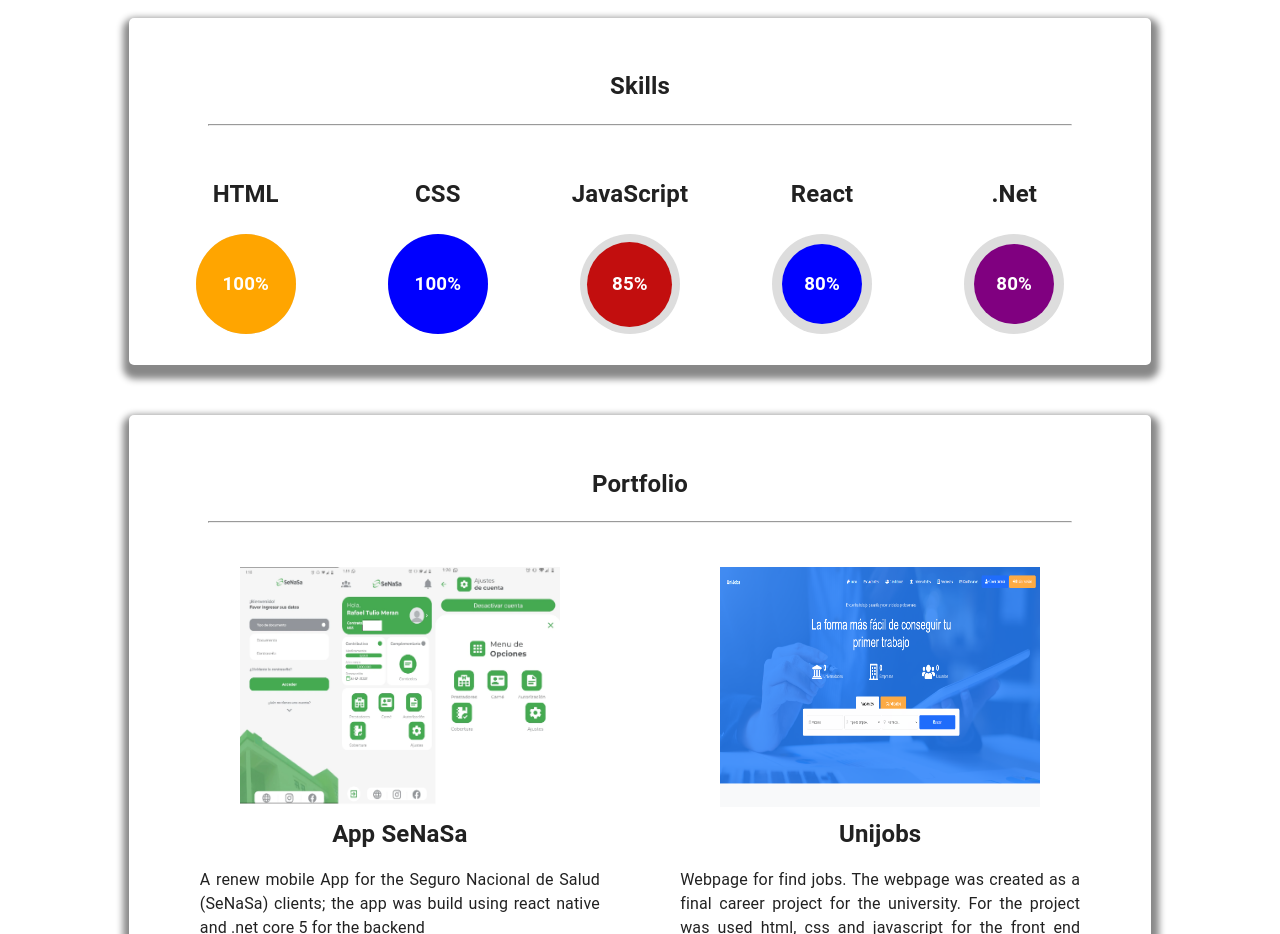
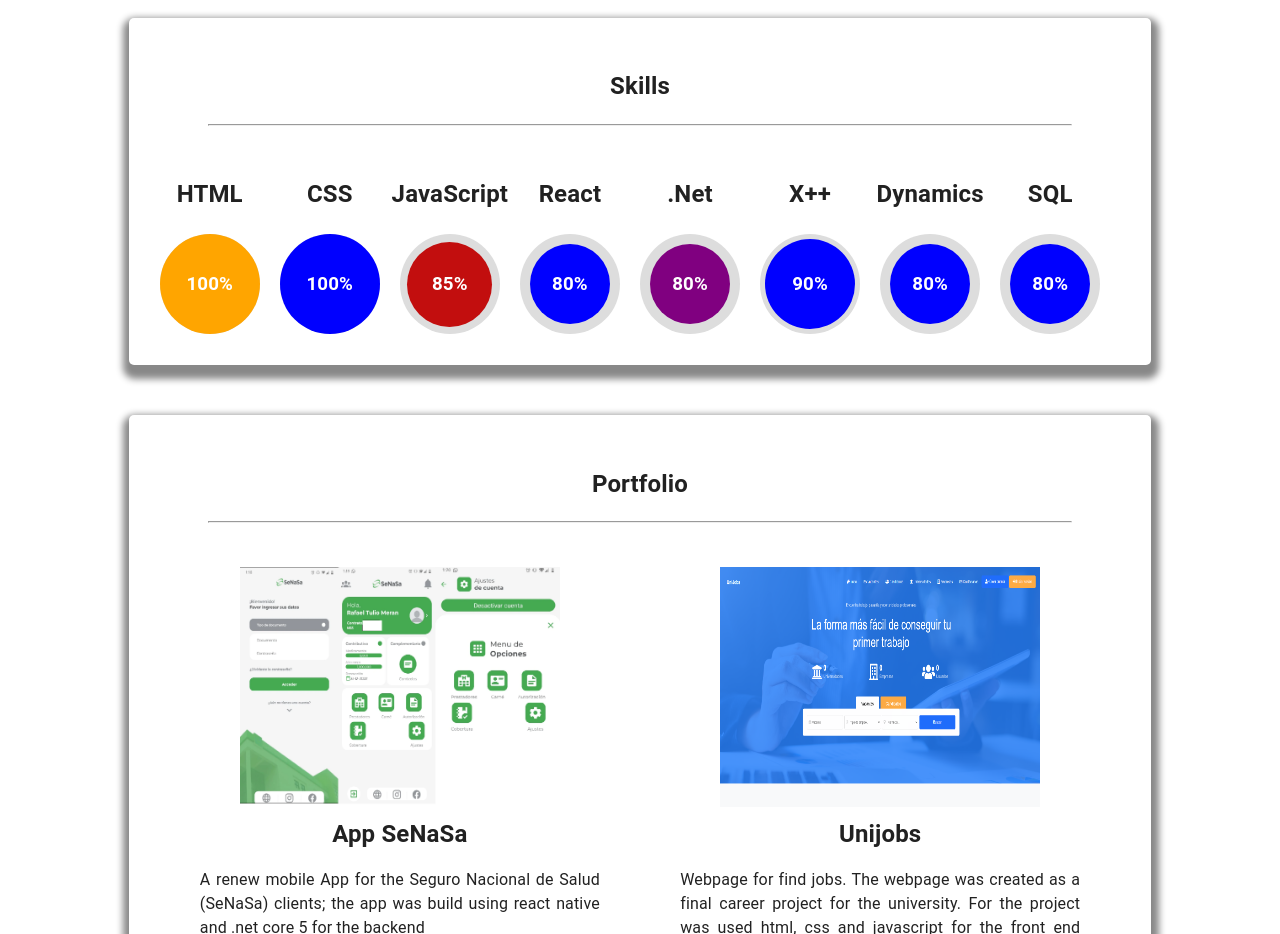
Before and after one commit to lesantiagoba/leandrosantiago, a React (Create React App) app: page /1 in a window 1280 px wide. Shown: the part 3300-4234 px from the top of the page. Built offline with nearby package versions, Linux system fonts and the light colour scheme; a web font is replaced by a local one.

Commit message:
Data modification

```diff
--- a/src/Collection/Data.js
+++ b/src/Collection/Data.js
@@ -57,7 +57,27 @@ export const Skill = [
         Percent: 80,
         color: 'Purple'
     },
+    {
 
+        id:6,
+        Technology: "X++",
+        Percent: 90,
+        color: 'Blue'
+    },
+    {
+
+        id:7,
+        Technology: "Dynamics",
+        Percent: 80,
+        color: 'Blue'
+    },
+    {
+
+        id:8,
+        Technology: "SQL",
+        Percent: 80,
+        color: 'Blue'
+    },
 
 ]
 
```
